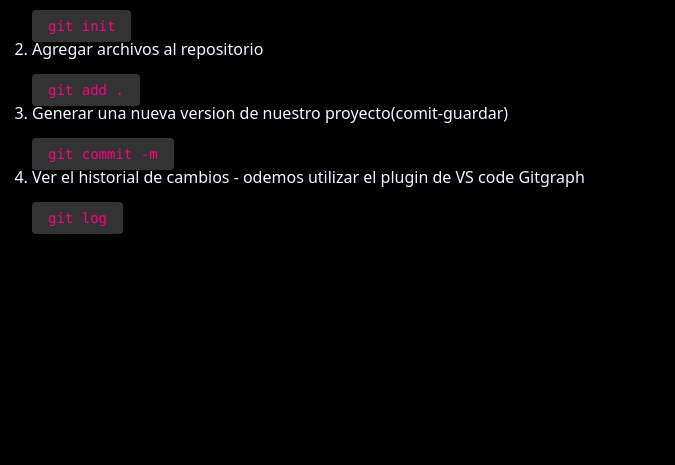
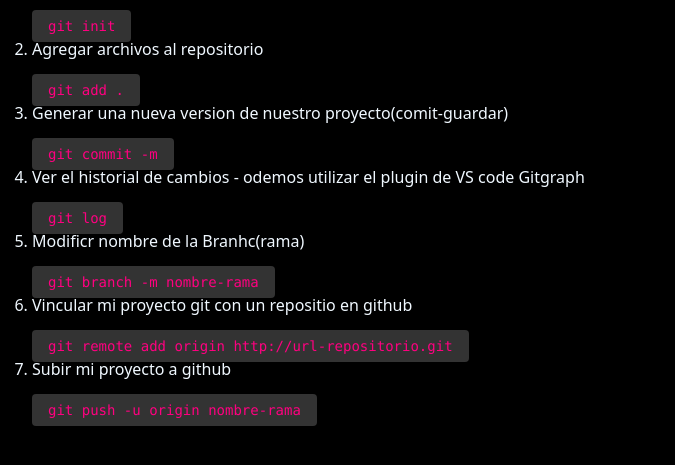
Before and after one commit to anaperezmore/EducationIT-introduccion-git, a plain HTML site: page index.html in a window 1280 px wide. Shown: the part 153-618 px from the top of the page, without its empty margins (0-675 px from the left). Drawn offline with nearby package versions, Linux system fonts and the light colour scheme.

Commit message:
lista de comandos casi completa

```diff
--- a/index.html
+++ b/index.html
@@ -38,6 +38,25 @@
                 git log
             </code>
         </li>
+        <li>
+            <p>Modificr nombre de la Branhc(rama)</p>
+            <code>
+                git branch -m nombre-rama
+            </code>
+        </li>
+        <li>
+            <p>Vincular mi proyecto git con un repositio en github</p>
+            <code>
+                git remote add origin http://url-repositorio.git
+            </code>
+        </li>
+        <li>
+            <p>Subir mi proyecto a github</p>
+            <code>
+                git push -u origin   nombre-rama
+            </code>
+        </li>
     </ol>
+
 </body>
 </html>
```
